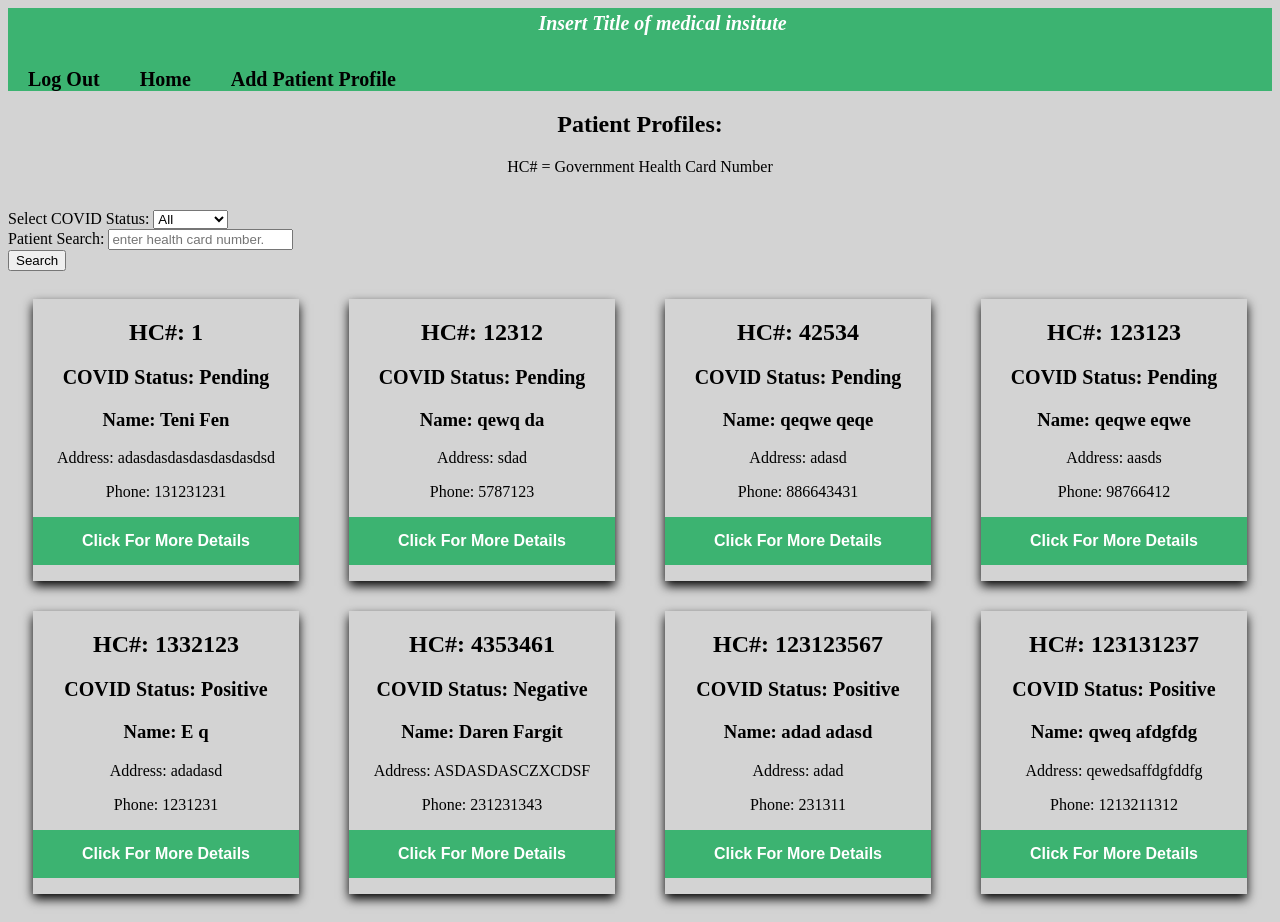
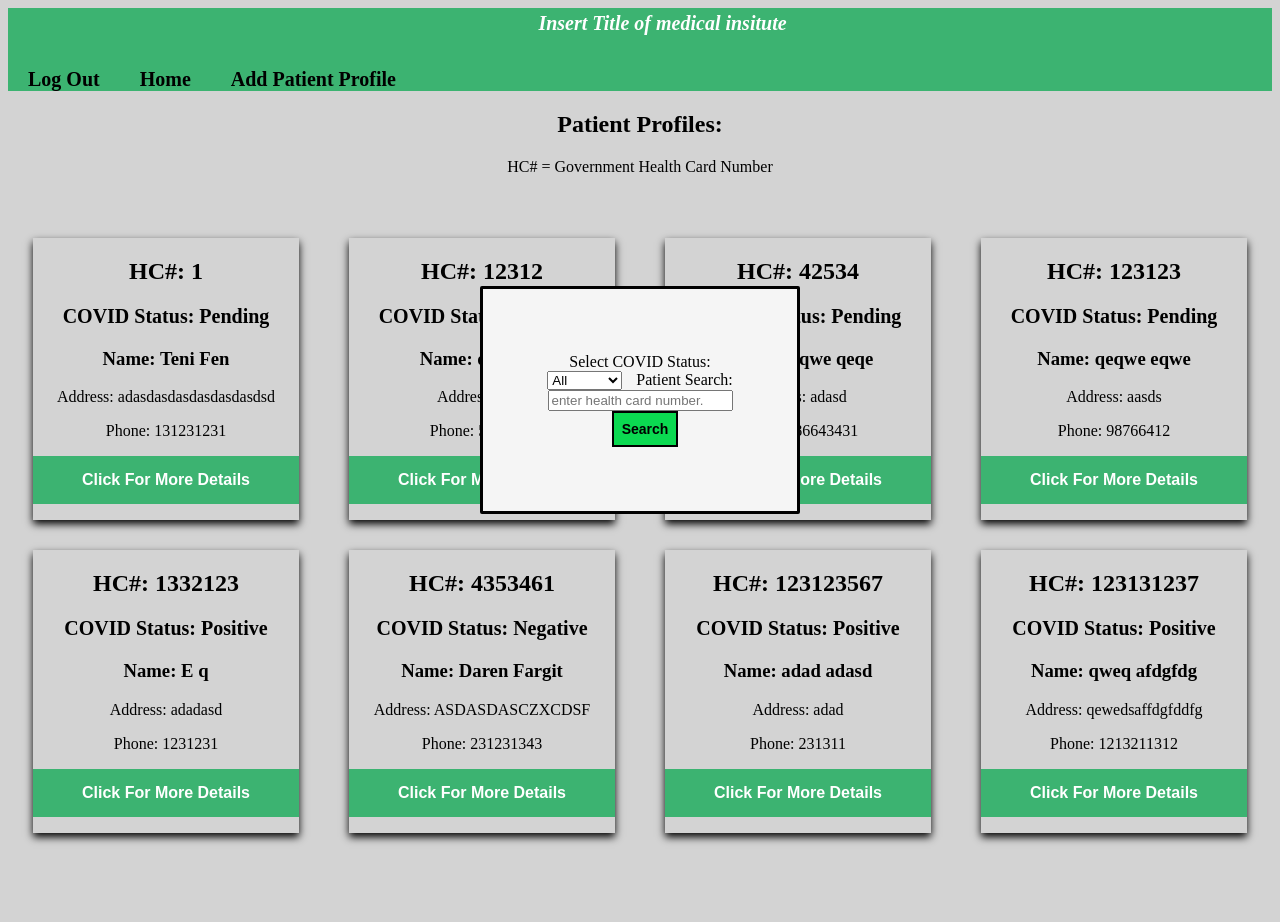
Before and after one commit to Font-Of-Life/471-Group7-MedSystem, a PHP site: page /patientSearch.php in a window 1280 px wide. After the commit the page ends 843 px from the top, so only its background shows below. Run offline with PHP 8.4, Linux system fonts and the light colour scheme; a user stored in the database is signed in; data comes from the database, SQL or seed files in the repository; data that the repository does not hold is empty.

Commit message:
added more CSS to the following files

```diff
--- a/Med-System/LoginPage.php
+++ b/Med-System/LoginPage.php
@@ -91,7 +91,7 @@
             <input id="buttonStuff" type="submit" value="Login"/>
             <br>
             <br>
-            <a href="registration.php" style="font-size: 17px; color: black;">Click Here to Register</a>
+            <a href="registration.php" style="font-size: 17px; color: black; font-weight: bold;">Click Here to Register</a>
             <br>
         </form>
     </div>
--- a/Med-System/patientSearch.php
+++ b/Med-System/patientSearch.php
@@ -57,6 +57,23 @@
         body{
             background-color: lightgrey;
         }
+
+        #formbox{
+            /*Reference for code used in vertical and horizontal aligment by user Mr Bullets:
+                -> https://stackoverflow.com/questions/19461521/how-to-center-an-element-horizontally-and-vertically */
+            text-align: center;
+            margin: 0 auto;
+        }
+
+        #buttonStuff{
+            margin-left: 10px;
+            background-color: #0BDA51;
+            color: black;
+            font-size: 14px;
+            font-weight: bold;
+            border: 2px solid black;
+            border-radius: 1px solid black;
+        }
     </style>
 
     <body>
@@ -77,7 +94,7 @@
                 <p><center>HC# = Government Health Card Number</center></p>
                 <br>
             </div>
-            <div>
+            <div id="formbox">
                 <label>Select COVID Status:</label>
                 <select name="covidstat">
                     <option value="All">All</option>
@@ -85,17 +102,10 @@
                     <option value="Negative">Negative</option>
                     <option value="Positive">Positive</option>
                 </select>
+                <label style="margin-left: 10px;">Patient Search: </label>
+                <input type="text" name ="searchfor" placeholder="enter health card number."/>
+                <input id="buttonStuff" type="submit" name="submit" value="Search"/>
             </div>
-
-            <div>
-                <label>Patient Search: </label>
-                <input type="text" name ="searchfor" placeholder="enter health card number."/>
-            </div>
-
-            <div>
-                <input type="submit" name="submit" value="Search"/>
-            </div>
-
         </form>
         <br>
     <form method="post" action="">
@@ -152,7 +162,7 @@
                 }
                 //else this means no data was found in the database so it displays the message to the page.
                 else {
-                    echo "No Data in database about this category at the moment.";
+                    echo "<p style='text-align: center; font-weight: bold; font-size: 16px;'>No Data in database about this category at the moment.</p>";
                     //$message = "No Data in database about this category at the moment.";
                 }
             }
@@ -195,13 +205,13 @@
                 }
                 //if nothing is returned that means the user does not exist in the database, so display a message to the user about it
                 else {
-                    echo "User not found in the database.";
+                    echo "<p style='text-align: center; font-weight: bold; font-size: 16px;'>User not found in the database.</p>";
                     //$message = "User not found in the database.";
                 }
             }
             //else if the patientsearch isnt numerical that means it is a string, and we dont allow it so we display a message to the user about it
             else {
-                echo "Patient search only works for numerical values, try again.";
+                echo "<p style='text-align: center; font-weight: bold; font-size: 16px;'>Patient search only works for numerical values, try again.</p>";
                 //$message = "Patient search only works for numerical values, try again.";
             }
         }
@@ -246,8 +256,8 @@
                 }
                 //else this means there are no patients/data in the database with that information, so prints a message to the user about it
                 else {
-                    //echo "No Data in database about this category at the moment.";
-                    $message = "No Data in database about this category at the moment.";
+                    echo "<p style='text-align: center; font-weight: bold; font-size: 16px;'>No Data in database about this category at the moment.</p>";
+                    //$message = "No Data in database about this category at the moment.";
                 }
             }
             //else this means the field in the patientSearch input text field isnt empty, so checks if it is a number
@@ -287,15 +297,15 @@
                 }
                 //else this means that there is no user with that government health card number in the database with that covid status, so display a message to the user about it.
                 else {
-                    //echo "User not found in the database of this COVID category.";
-                    $message = "User not found in the database of this COVID category.";
+                    echo "<p style='text-align: center; font-weight: bold; font-size: 16px;'>User not found in the database of this COVID category.</p>";
+                    //$message = "User not found in the database of this COVID category.";
 
                 }
             }
             //else this means the text field for patient Search input was a string, and that search input only allows integers so display a message to the user about it.
             else {
-                //echo "Patient search only works for numerical values, try again.";
-                $message = "Patient search only works for numerical values, try again.";
+                echo "<p style='text-align: center; font-weight: bold; font-size: 16px;'>Patient search only works for numerical values, try again.</p>";
+                //$message = "Patient search only works for numerical values, try again.";
             }
         }
     ?>
@@ -338,10 +348,10 @@
             margin-top: 10px;
             margin-bottom: 20px;
             text-align: center;
-            box-shadow: 0px 5px 10px 0px;
+            box-shadow: 0px 4px 8px 0px;
             overflow: hidden;
-            //position: relative;
             outline: none;
+            border: none;
         }
 
         .nameText{
--- a/Med-System/registerPharmacist.php
+++ b/Med-System/registerPharmacist.php
@@ -156,8 +156,8 @@
                             <input id="buttonStuff" type="submit" value="Register Account">
                             <br>
                             <br>
-                            <a href="LoginPage.php" style="font-size: 17px; color: black;">Login</a><br><br>
-                            <a href="registerTechnican.php" style="font-size: 17px; color: black;">Register As Technican</a><br><br>
+                            <a href="LoginPage.php" style="font-size: 17px; color: black; font-weight: bold;">Login</a><br><br>
+                            <a href="registerTechnican.php" style="font-size: 17px; color: black; font-weight: bold;">Register As Technican</a><br><br>
                     </form>
             </div>
     </body>
--- a/Med-System/registerTechnican.php
+++ b/Med-System/registerTechnican.php
@@ -120,8 +120,8 @@
                             <input id="buttonStuff" type="submit" value="Register">
                             <br>
                             <br>
-                            <a href="LoginPage.php" style="font-size: 17px; color: black;">Login</a><br><br>
-                            <a href="registerPharmacist.php" style="font-size: 17px; color: black;">Register As Pharmacist</a><br><br>
+                            <a href="LoginPage.php" style="font-size: 17px; color: black; font-weight: bold;">Login</a><br><br>
+                            <a href="registerPharmacist.php" style="font-size: 17px; color: black; font-weight: bold;">Register As Pharmacist</a><br><br>
                     </form>
             </div>
     </body>
```
Also changed, not shown: Med-System/registerPatient.php (+30 -3 lines).
